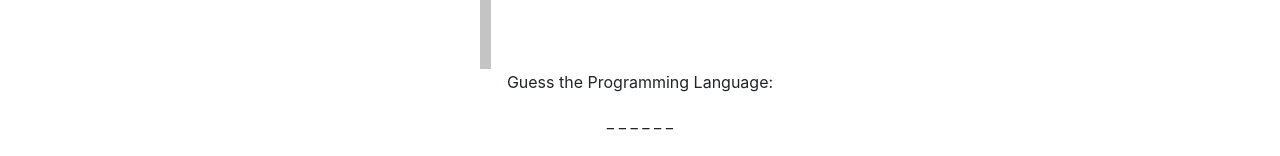
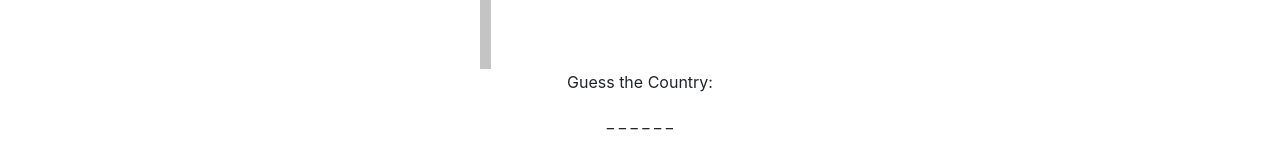
Before and after one commit to AditiPatidar106/Hangman, a plain HTML site: page index.html in a window 1280 px wide. Shown: the part 336-492 px from the top of the page. Drawn offline with nearby package versions, Linux system fonts and the light colour scheme.

Commit message:
Update index.html

```diff
--- a/index.html
+++ b/index.html
@@ -16,7 +16,7 @@
   <div class="float-right">Wrong Guesses: <span id='mistakes'>0</span> of <span id='maxWrong'></span></div>
   <div class="text-center">
     <img id='hangmanPic' src="./images/0.jpg" alt="">
-    <p>Guess the Programming Language:</p>
+    <p>Guess the Country:</p>
     <p id="wordSpotlight">The word to be guessed goes here</p>
     <div id="keyboard"></div>
     <button class="btn btn-info" onClick="reset()">Reset</button>
```
